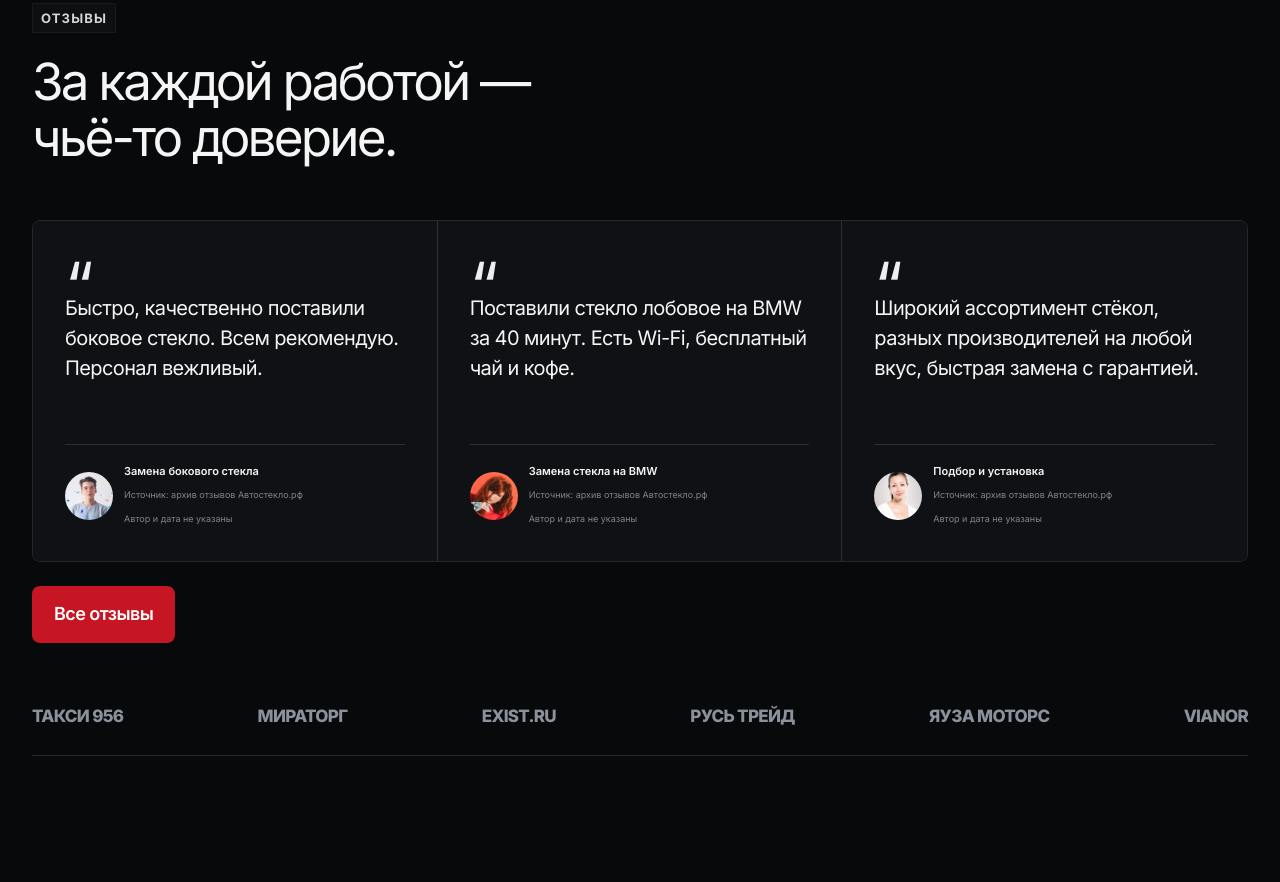
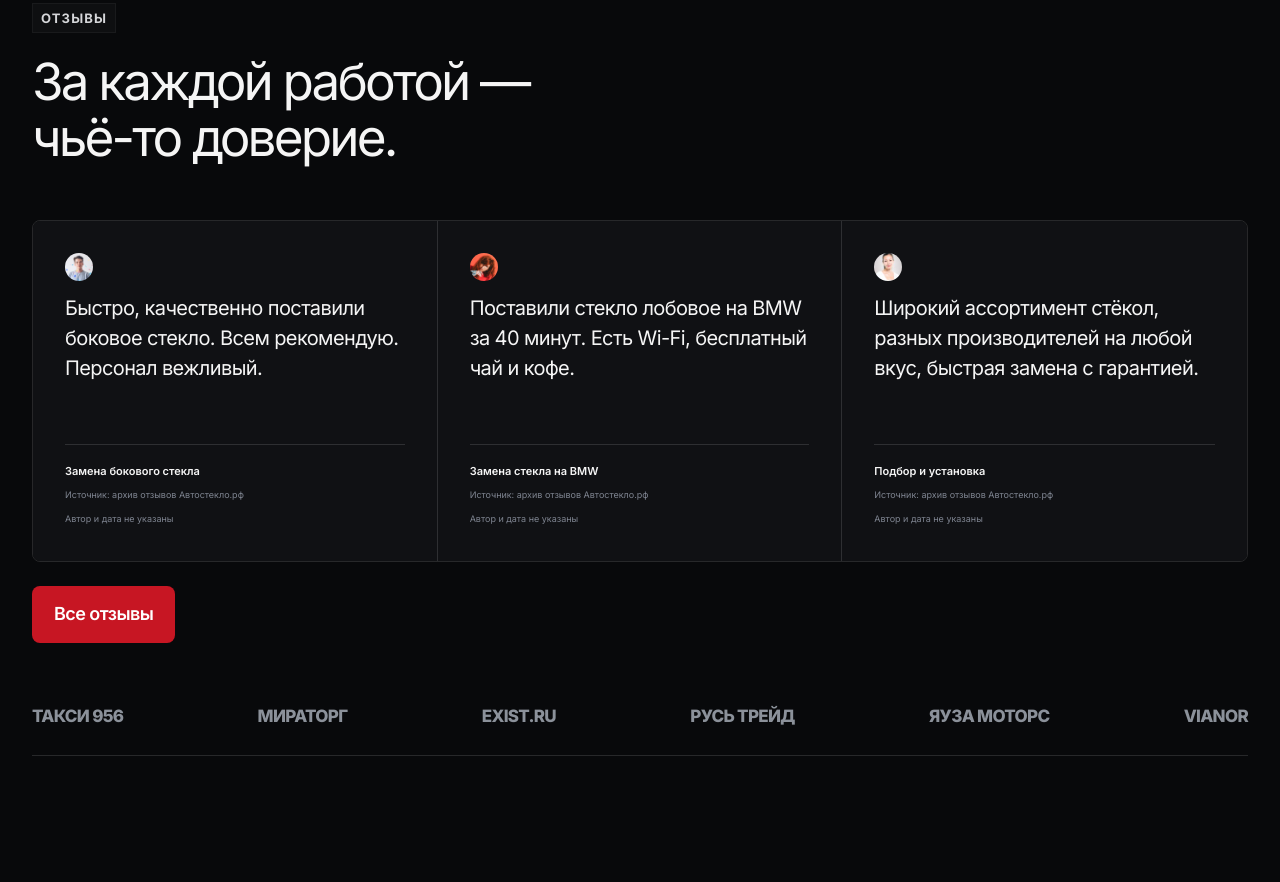
Before and after one commit to lprchns-Alex/autosteklo-xl, a plain HTML site: page v3.2/index.html in a window 1280 px wide. Shown: the part 9038-9920 px from the top of the page. Drawn offline with Linux system fonts and the light colour scheme.

Commit message:
Use small portraits in place of review quote marks

```diff
--- a/v3.2/index.html
+++ b/v3.2/index.html
@@ -161,13 +161,14 @@
 
 <section class="section wrap reviews" id="reviews">
   <div class="section-head" data-reveal><div><span class="eyebrow accent-text">Отзывы</span><h2>За каждой работой —<br>чьё-то доверие.</h2></div></div>
-  <div class="review-grid"><article><span class="quote-mark">“</span><blockquote>Быстро, качественно поставили боковое стекло. Всем рекомендую. Персонал вежливый.</blockquote><div class="review-meta"><img class="review-portrait" src="assets/review-portraits/1.jpg" alt="" width="64" height="64" loading="lazy"><div><strong>Замена бокового стекла</strong><span>Источник: архив отзывов Автостекло.рф<br>Автор и дата не указаны</span></div></div></article><article><span class="quote-mark">“</span><blockquote>Поставили стекло лобовое на BMW за 40 минут. Есть Wi-Fi, бесплатный чай и кофе.</blockquote><div class="review-meta"><img class="review-portrait" src="assets/review-portraits/3.jpg" alt="" width="64" height="64" loading="lazy"><div><strong>Замена стекла на BMW</strong><span>Источник: архив отзывов Автостекло.рф<br>Автор и дата не указаны</span></div></div></article><article><span class="quote-mark">“</span><blockquote>Широкий ассортимент стёкол, разных производителей на любой вкус, быстрая замена с гарантией.</blockquote><div class="review-meta"><img class="review-portrait" src="assets/review-portraits/2.jpg" alt="" width="64" height="64" loading="lazy"><div><strong>Подбор и установка</strong><span>Источник: архив отзывов Автостекло.рф<br>Автор и дата не указаны</span></div></div></article></div>
+  <div class="review-grid"><article><img class="review-portrait" src="assets/review-portraits/1.jpg" alt="" width="64" height="64" loading="lazy"><blockquote>Быстро, качественно поставили боковое стекло. Всем рекомендую. Персонал вежливый.</blockquote><div class="review-meta"><div><strong>Замена бокового стекла</strong><span>Источник: архив отзывов Автостекло.рф<br>Автор и дата не указаны</span></div></div></article><article><img class="review-portrait" src="assets/review-portraits/3.jpg" alt="" width="64" height="64" loading="lazy"><blockquote>Поставили стекло лобовое на BMW за 40 минут. Есть Wi-Fi, бесплатный чай и кофе.</blockquote><div class="review-meta"><div><strong>Замена стекла на BMW</strong><span>Источник: архив отзывов Автостекло.рф<br>Автор и дата не указаны</span></div></div></article><article><img class="review-portrait" src="assets/review-portraits/2.jpg" alt="" width="64" height="64" loading="lazy"><blockquote>Широкий ассортимент стёкол, разных производителей на любой вкус, быстрая замена с гарантией.</blockquote><div class="review-meta"><div><strong>Подбор и установка</strong><span>Источник: архив отзывов Автостекло.рф<br>Автор и дата не указаны</span></div></div></article></div>
   <details class="review-gallery" id="review-gallery">
     <summary>Все отзывы</summary>
     <div class="review-grid">
       <article>
+        <img class="review-portrait" src="assets/review-portraits/4.jpg" alt="" width="64" height="64" loading="lazy">
         <blockquote>Ставил стекло на короллу 2011, тонировал на ней задок. Недавно ставил лобовое на Рено Трафик. Цены средние, работают хорошо, есть почти все в наличии.</blockquote>
-        <div class="review-meta"><img class="review-portrait" src="assets/review-portraits/4.jpg" alt="" width="64" height="64" loading="lazy"><div><strong>Установка стекла и тонирование</strong><span>Источник: архив отзывов Автостекло.рф<br>Автор и дата не указаны</span></div></div>
+        <div class="review-meta"><div><strong>Установка стекла и тонирование</strong><span>Источник: архив отзывов Автостекло.рф<br>Автор и дата не указаны</span></div></div>
       </article>
       <article>
         <h3>Отзывы о центрах в Яндекс Картах</h3>
--- a/v3.2/revision.css
+++ b/v3.2/revision.css
@@ -43,9 +43,11 @@
 }
 
 #reviews .review-portrait {
-  width: 48px;
-  height: 48px;
-  flex: 0 0 48px;
+  display: block;
+  width: 28px;
+  height: 28px;
+  flex: 0 0 auto;
+  margin-bottom: 12px;
   border-radius: 50%;
   object-fit: cover;
 }
```
